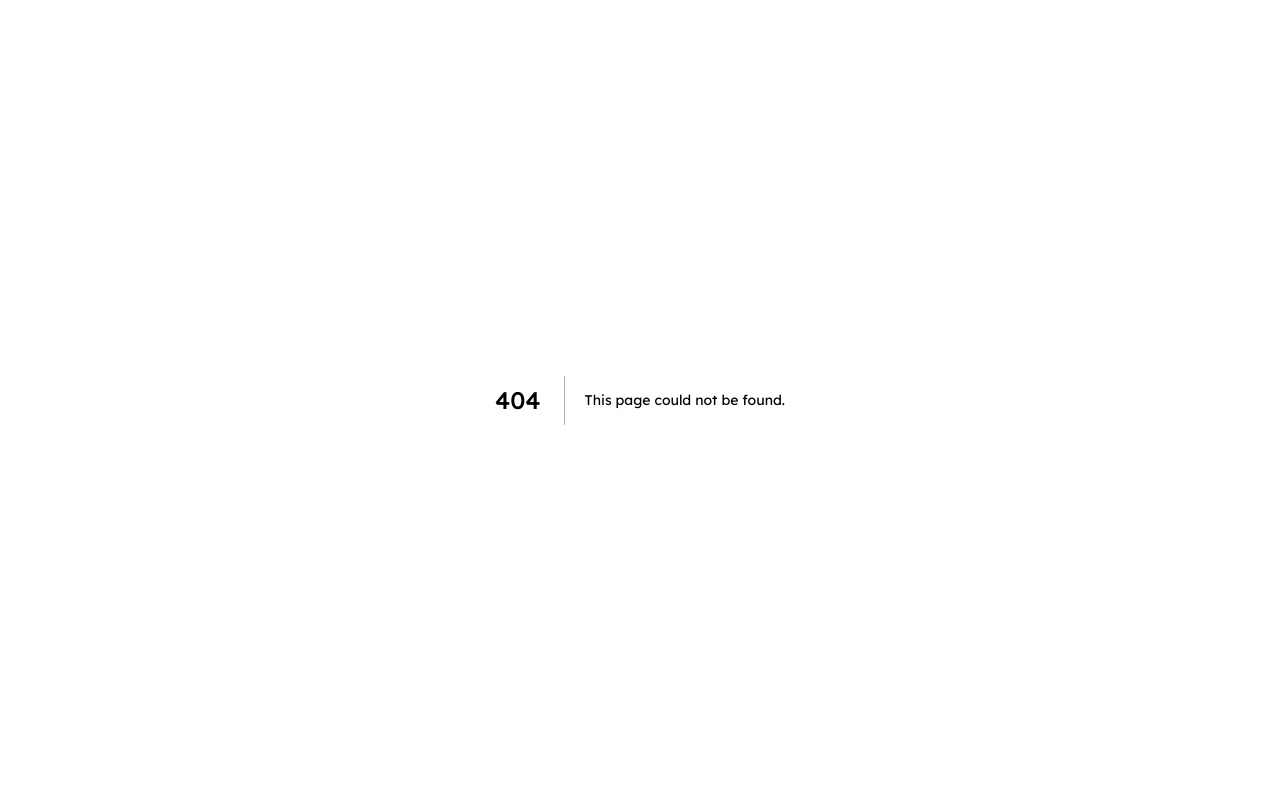
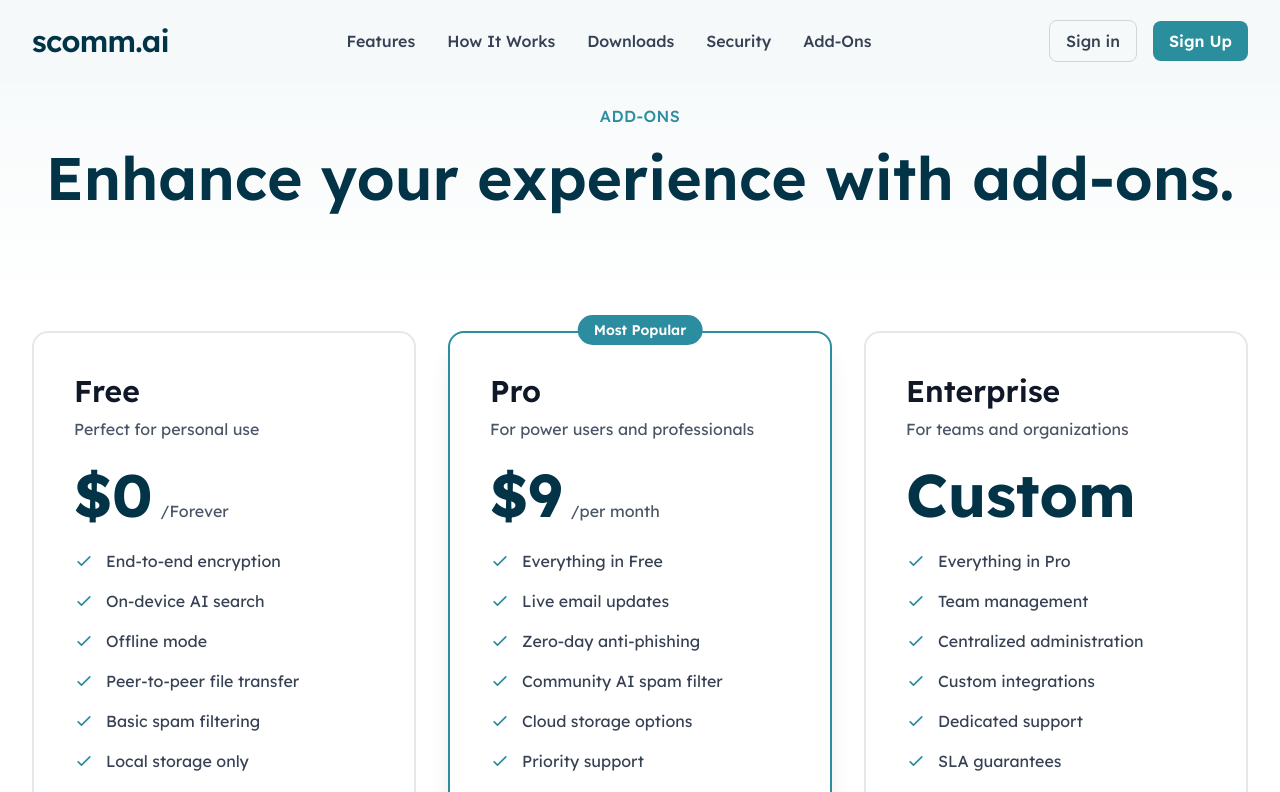
Before and after one commit to scomm-ai/scomm-ai.github.io, a Next.js app: page /add-ons in a window 1280 px wide. Before the commit this address had no page. Shown: the top 792 px of the page. Built offline with nearby package versions, Linux system fonts and the light colour scheme.

Commit message:
pricing page name update

```diff
--- a/next.config.mjs
+++ b/next.config.mjs
@@ -1,14 +1,6 @@
 /** @type {import('next').NextConfig} */
 const nextConfig = {
-  output: 'export',
-  images: {
-    unoptimized: true, // Required for static export
-  },
-  trailingSlash: false,
-  typescript: {
-    // Don't fail build on TypeScript errors (if any)
-    ignoreBuildErrors: true,
-  },
+  /* config options here */
 };
 
 export default nextConfig;
--- a/src/app/pricing/page.js
+++ b/src/app/add-ons/page.js
@@ -2,7 +2,7 @@ import Header from "@/components/Header";
 import Pricing from "@/components/Pricing";
 import Footer from "@/components/Footer";
 
-export default function PricingPage() {
+export default function AddOnsPage() {
   return (
     <div className="min-h-screen bg-white">
       <Header />
--- a/src/components/Header.js
+++ b/src/components/Header.js
@@ -55,8 +55,8 @@ export default function Header() {
           <Link href="/security" className="text-gray-700 hover:text-gray-900 font-medium text-sm lg:text-base transition-smooth">
             Security
           </Link>
-          <Link href="/pricing" className="text-gray-700 hover:text-gray-900 font-medium text-sm lg:text-base transition-smooth">
-            Pricing
+          <Link href="/add-ons" className="text-gray-700 hover:text-gray-900 font-medium text-sm lg:text-base transition-smooth">
+            Add-Ons
           </Link>
         </nav>
 
@@ -123,12 +123,12 @@ export default function Header() {
               Security
             </Link>
             <Link
-              href="/pricing"
+              href="/add-ons"
               className="block py-2.5 sm:py-3 px-2 sm:px-3 text-gray-700 hover:text-gray-900 font-medium text-sm sm:text-base transition-all duration-300 transform transition-smooth hover:translate-x-3 hover:text-[#2C8DA1] hover:bg-[#2C8DA1]/5 rounded-lg opacity-0 animate-slide-in-left-scale"
               onClick={() => setIsMenuOpen(false)}
               style={{ animationDelay: '0.25s' }}
             >
-              Pricing
+              Add-Ons
             </Link>
             <div className="pt-3 sm:pt-4 border-t border-gray-200 space-y-2 sm:space-y-3">
               <Link
--- a/src/components/Pricing.js
+++ b/src/components/Pricing.js
@@ -58,7 +58,7 @@ export default function Pricing() {
 
   const addOns = [
     {
-      name: "Live Updates",
+      name: "Push Notification",
       price: "$3/year",
       description: "Receive instant notifications for new or updated emails across all devices — no need to press 'Send/Receive' manually.",
       icon: (
@@ -100,15 +100,12 @@ export default function Pricing() {
           <AnimateOnScroll animation="fadeInUp" delay={0}>
             <div className="text-center mb-0">
               <p className="text-xs sm:text-sm lg:text-base font-medium text-[#2C8DA1] mb-2 sm:mb-3 uppercase tracking-wide">
-                PRICING
+                ADD-ONS
               </p>
               <h1 className="text-3xl sm:text-4xl md:text-5xl lg:text-6xl font-semibold text-[#023347] mb-2 sm:mb-3 leading-tight">
-                Simple, Transparent Pricing
+                              Enhance your experience with add-ons.
               </h1>
-              <p className="text-sm sm:text-base lg:text-lg text-gray-600 max-w-3xl mx-auto leading-relaxed">
-                Choose the plan that's right for you. All plans include core security features.
-                Upgrade anytime to unlock additional capabilities.
-              </p>
+
             </div>
           </AnimateOnScroll>
         </div>
```
